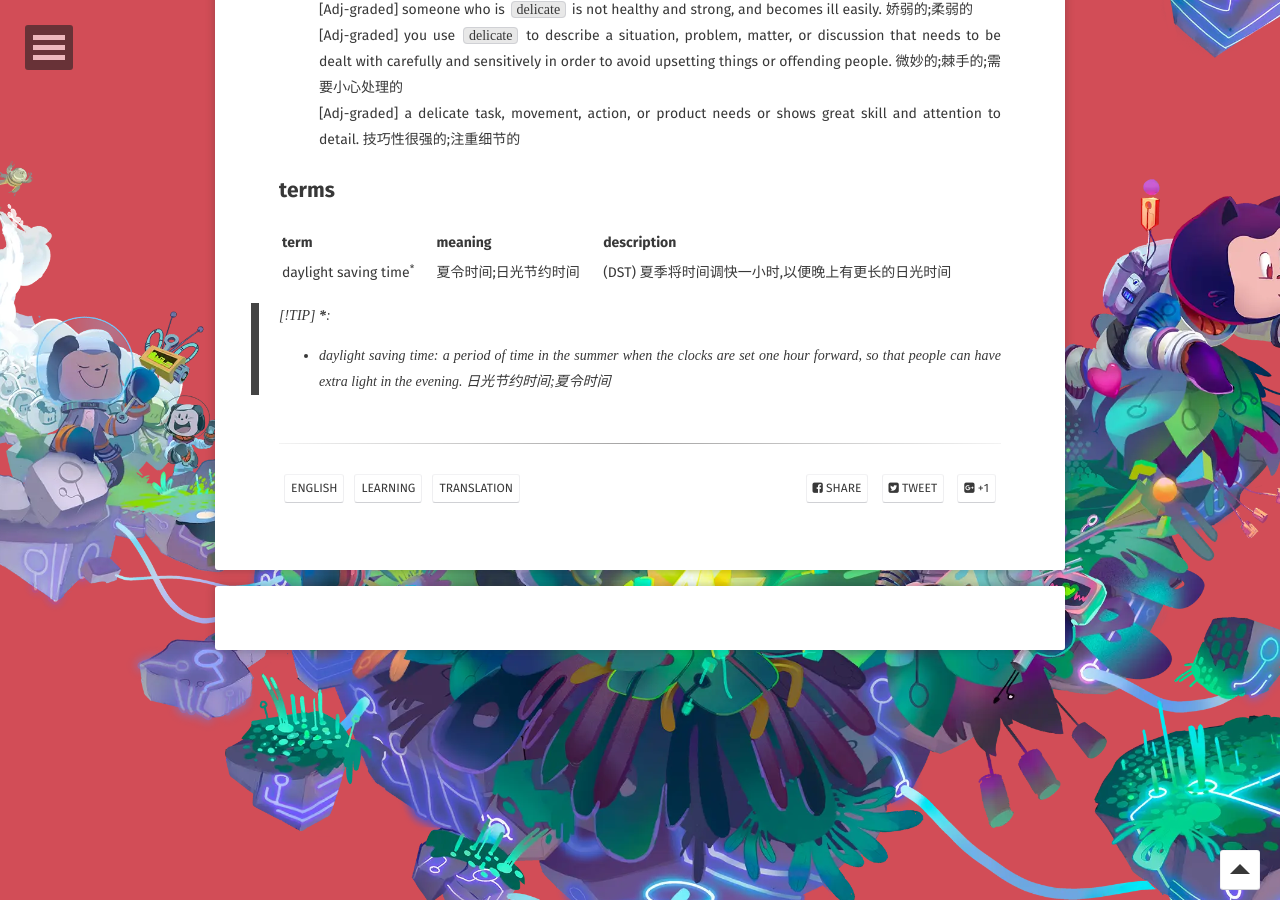
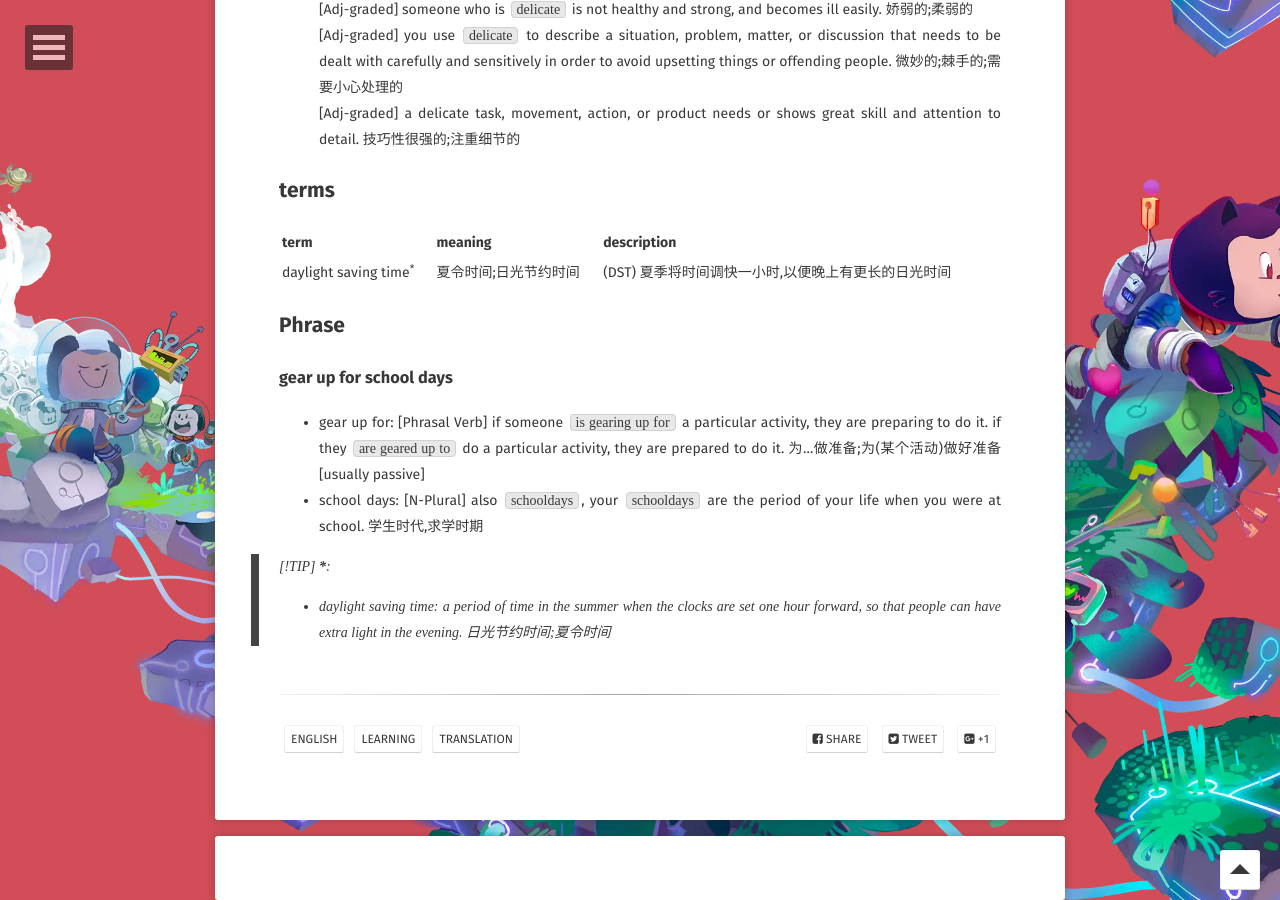
Before and after one commit to WebPavel/WebPavel.github.io, a Jekyll site: the page built from _posts/2026-03-26-daily-English-learning.md, in a window 1280 px wide and 900 px high, scrolled down 2631 px. Built offline with Jekyll 4.4.1, drawn with Linux system fonts in a browser that asks for light colours; some web fonts are replaced; comment, search, counter and statistics services are not loaded.

Commit message:
feat: updates on daily English learning

```diff
--- a/_posts/2026-03-26-daily-English-learning.md
+++ b/_posts/2026-03-26-daily-English-learning.md
@@ -76,6 +76,13 @@ When I encounter similar words again, I get confused about their meanings. For e
 |----------------------------------|-----------------------|-----------------------------------------------------|
 | daylight saving time<sup>*</sup> | 夏令时间;日光节约时间 | (DST) 夏季将时间调快一小时,以便晚上有更长的日光时间 |
 
+## Phrase
+
+### gear up for school days
+
+- gear up for: [Phrasal Verb] if someone `is gearing up for` a particular activity, they are preparing to do it. if they `are geared up to` do a particular activity, they are prepared to do it. 为...做准备;为(某个活动)做好准备 [usually passive]
+- school days: [N-Plural] also `schooldays`, your `schooldays` are the period of your life when you were at school. 学生时代,求学时期
+
 > [!TIP]
 > __*__:
 >
```
